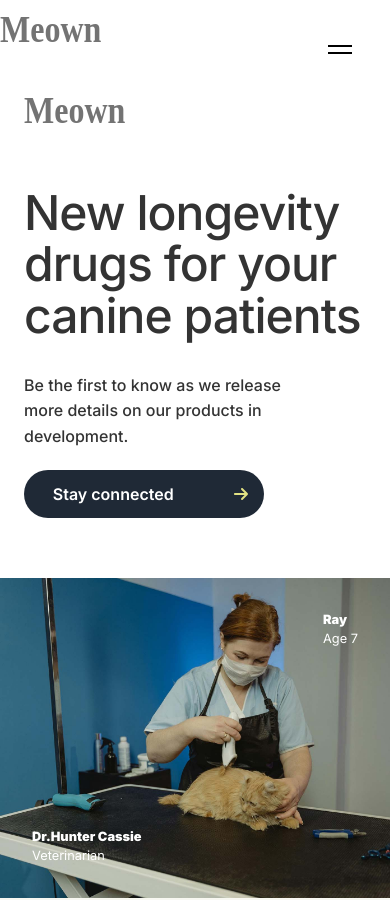
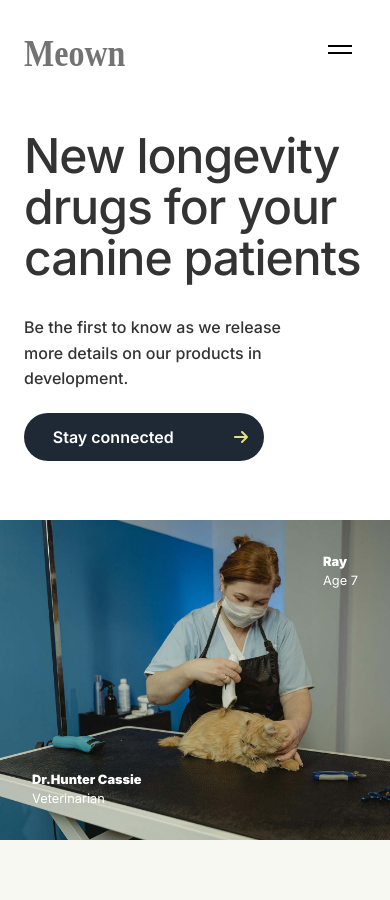
Before and after one commit to BusariAnees/cat-health, a React (Vite) app: page /vets in a window 390 px wide. Shown: the top 900 px of the page. Built offline with nearby package versions, Linux system fonts and the light colour scheme; a web font is replaced by a local one.

Commit message:
update for mobile

```diff
--- a/src/App.jsx
+++ b/src/App.jsx
@@ -26,7 +26,6 @@ function App() {
 
   return (
     <Suspense>
-        <Header isActive={isActive} setIsActive={setIsActive} />
       <div className={`overlay ${isActive ? "overlay--active" : ""}`}>
         <Overlay isActive={isActive} setIsActive={setIsActive} />
       </div>
--- a/src/assets/css/index.css
+++ b/src/assets/css/index.css
@@ -136,7 +136,7 @@ body {
   flex-direction: column;
   justify-content: space-between;
   cursor: pointer;
-  z-index: 1300;
+  z-index: 1000;
   padding: 8px 0;
   max-width: 100%;
 }
--- a/src/overlay.jsx
+++ b/src/overlay.jsx
@@ -41,6 +41,15 @@ export default function Overlay({ isActive, setIsActive }) {
       }`}
     >
       <div className="header-logo overlay-logo text-2xl font-bold">Meown</div>
+      <div
+                 className={`hamburger ${isActive ? "active" : ""}`}
+                 onClick={() => {
+                   setIsActive(!isActive)}
+                 }
+               >
+                 <span></span>
+                 <span></span>
+               </div>
       <nav className="overlay-ul h-screen overflow-y-auto" aria-label="Overlay Navigation">
         {links.map((link, idx) => (
           <NavLink
```
